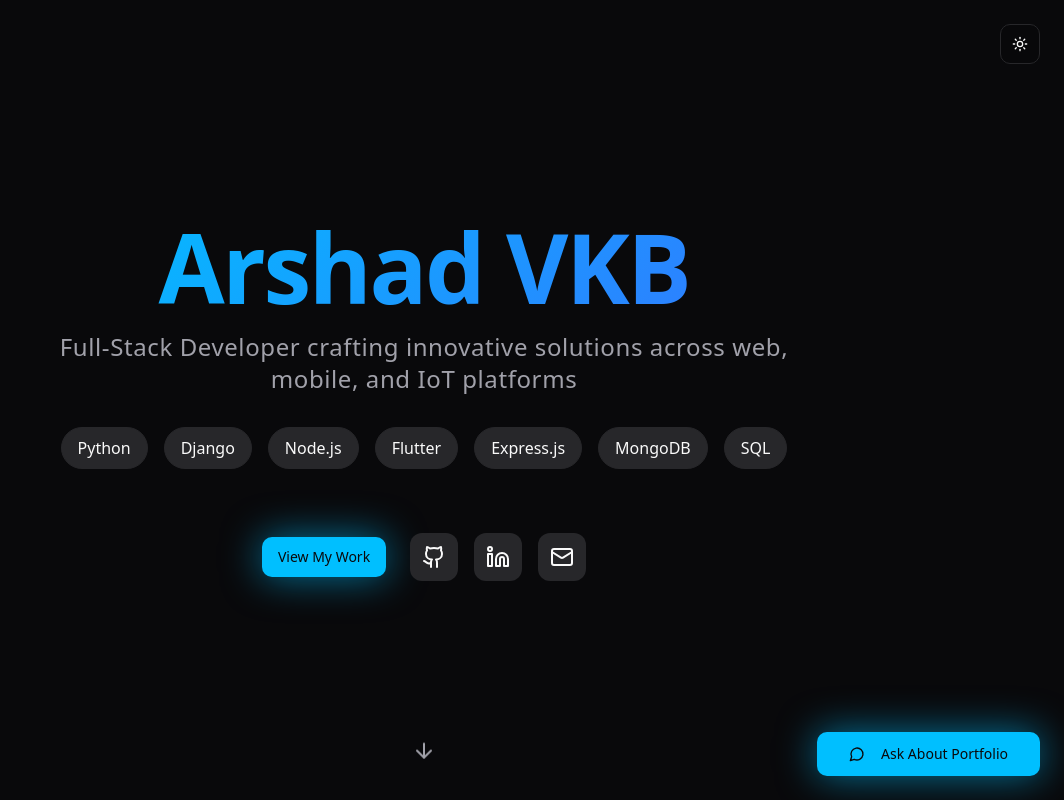
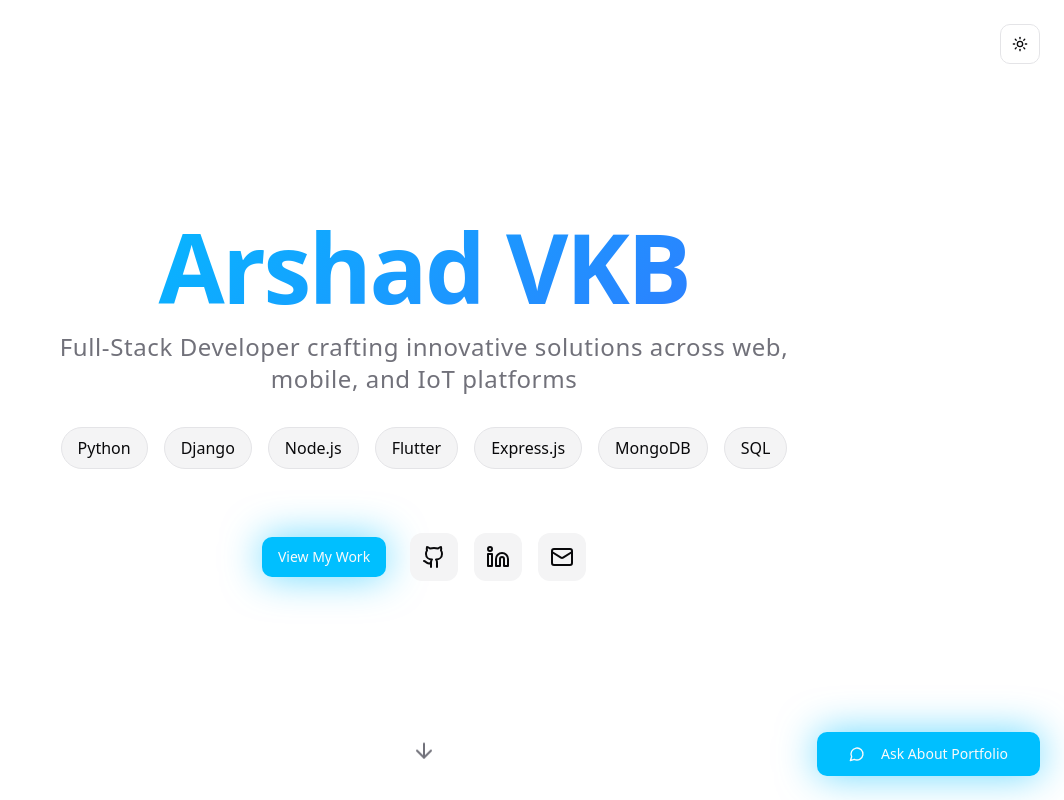
Before and after one commit to Arshadvkb/arshad-portfolio, a React (Vite) app: page / in a window 1280 px wide. Shown: the top 800 px of the page, without its empty margins (216-1280 px from the left). Built offline with nearby package versions, Linux system fonts and the light colour scheme.

Commit message:
Fix theme toggle button
The light and dark mode toggle button is not working. This commit addresses the issue.

```diff
--- a/src/index.css
+++ b/src/index.css
@@ -5,7 +5,46 @@
 
 @layer base {
   :root {
-    /* Core Brand Colors */
+    /* Light Theme Colors */
+    --primary: 195 100% 50%;        /* Electric cyan */
+    --primary-foreground: 0 0% 98%;
+    --secondary: 240 4.8% 95.9%;    /* Light gray */
+    --secondary-foreground: 240 5.9% 10%;
+
+    /* Background System */
+    --background: 0 0% 100%;        /* Pure white */
+    --foreground: 240 10% 3.9%;     /* Dark text */
+
+    /* Surface Colors */
+    --card: 0 0% 100%;              /* White cards */
+    --card-foreground: 240 10% 3.9%;
+    --muted: 240 4.8% 95.9%;        /* Light muted */
+    --muted-foreground: 240 3.8% 46.1%;
+
+    /* Interactive Elements */
+    --accent: 240 4.8% 95.9%;       /* Light accent */
+    --accent-foreground: 240 5.9% 10%;
+    --border: 240 5.9% 90%;
+    --input: 240 5.9% 90%;
+    --ring: 195 100% 50%;
+
+    /* Status Colors */
+    --destructive: 0 84.2% 60.2%;
+    --destructive-foreground: 0 0% 98%;
+
+    /* Gradients */
+    --gradient-primary: linear-gradient(135deg, hsl(195 100% 50%) 0%, hsl(220 100% 60%) 100%);
+    --gradient-secondary: linear-gradient(135deg, hsl(240 4.8% 95.9%) 0%, hsl(240 5.9% 90%) 100%);
+
+    /* Shadows */
+    --shadow-glow: 0 0 20px hsla(195, 100%, 50%, 0.2);
+    --shadow-card: 0 1px 3px 0 rgba(0, 0, 0, 0.1), 0 1px 2px 0 rgba(0, 0, 0, 0.06);
+
+    --radius: 0.75rem;
+  }
+
+  .dark {
+    /* Dark Theme Colors */
     --primary: 195 100% 50%;        /* Electric cyan */
     --primary-foreground: 240 10% 3.9%;
     --secondary: 240 3.7% 15.9%;    /* Dark gray */
@@ -39,8 +78,6 @@
     /* Shadows */
     --shadow-glow: 0 0 20px hsla(195, 100%, 50%, 0.3);
     --shadow-card: 0 4px 6px -1px rgba(0, 0, 0, 0.1), 0 2px 4px -1px rgba(0, 0, 0, 0.06);
-
-    --radius: 0.75rem;
   }
 }
 
```
